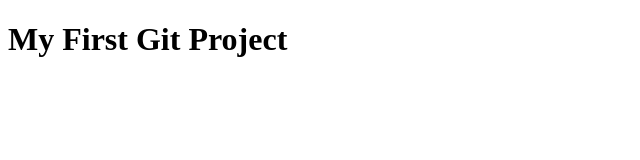
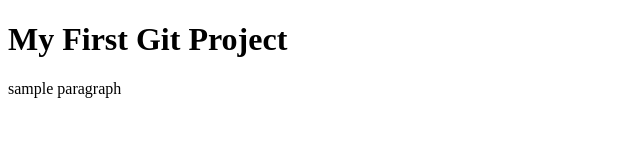
Before and after one commit to nkhilwani/demo-app, a plain HTML site: page index.html in a window 1280 px wide. Shown: the whole page, without its empty margins (0-640 px from the left). Drawn offline with Linux system fonts and the light colour scheme.

Commit message:
second  commit

```diff
--- a/index.html
+++ b/index.html
@@ -6,5 +6,6 @@
 </head>
 <body>
 	<h1>My First Git Project</h1>
+<p>sample paragraph</p>
 </body>
 </html>
```
